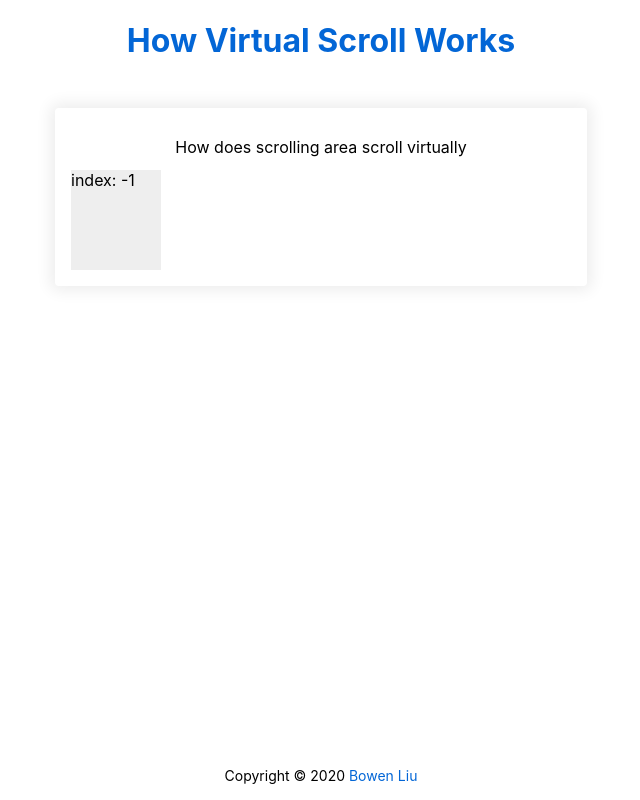
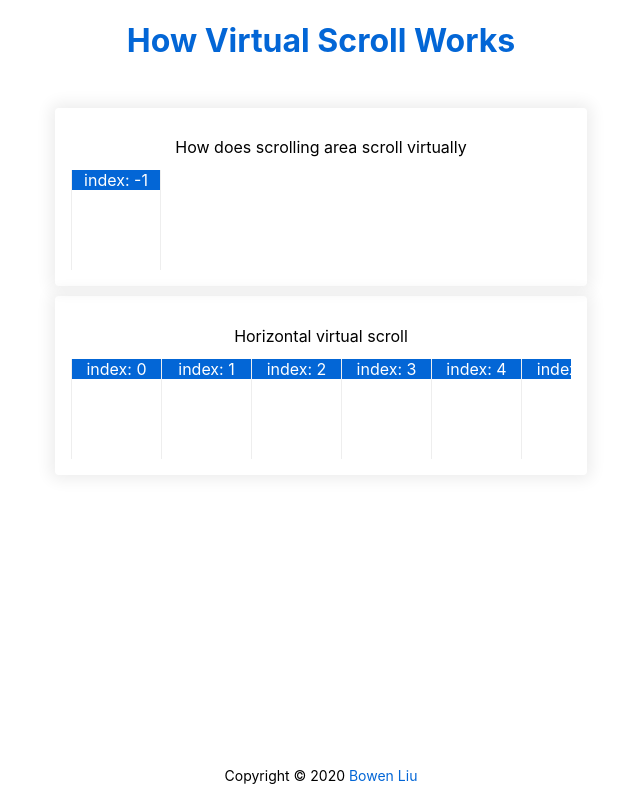
Before and after one commit to lbwa/how-virtual-scorll-works, a React (Create React App) app: page / in a window 1280 px wide. Shown: the whole page, without its empty margins (319-959 px from the left). Built offline with nearby package versions, Linux system fonts and the light colour scheme.

Commit message:
feat(Multiple): impl multiple element virtual scroll

```diff
--- a/src/components/FirstElement.tsx
+++ b/src/components/FirstElement.tsx
@@ -31,12 +31,12 @@ const SingleElement: React.FC<{
       style={createViewportLayout(width, height)}
       onScroll={onscroll}
       ref={ref}
-      className="v-single-element__viewport"
+      className="v-first-element__viewport"
     >
-      {/* scroll area */}
+      {/* scroll area: render original scroll area size for correct scrollbar size */}
       <div
         style={createScrollLayout(size, count, direction)}
-        className="v-single-element__scroll"
+        className="v-first-element__scroll"
       >
         {/* single child element */}
         <Item index={-1} style={createItemLayout(offset, size, direction)}>
--- a/src/components/Item.module.sass
+++ b/src/components/Item.module.sass
@@ -1,3 +1,15 @@
 .container
-  &:nth-child(2n + 1)
-    background-color: #eeeeee
+  display: inline-block
+  text-align: center
+
+  &:nth-child(n + 1)
+    border-left: 1px solid #eeeeee
+
+  &:last-child
+    border-right: 1px solid #eeeeee
+
+.text
+  display: inline-block
+  background-color: #0366d6
+  width: 100%
+  color: white
--- a/src/components/Item.tsx
+++ b/src/components/Item.tsx
@@ -13,7 +13,7 @@ const Item: React.FC<{
       style={style}
       className={classnames('v-item', classes.container)}
     >
-      index: {index}
+      <span className={classes.text}>index: {index}</span>
     </div>
   )
 }
--- /dev/null
+++ b/src/components/MultipleElements.tsx
@@ -0,0 +1,63 @@
+import React, { useMemo } from 'react'
+import {
+  createItemLayout,
+  Direction,
+  createViewportLayout,
+  createScrollLayout,
+  useHorizontalScroll
+} from '../plugins/scroll'
+
+const direction = Direction.horizon
+
+const MultipleElements: React.FC<{
+  width: number
+  height: number
+  size: number
+  count: number
+  render: React.ComponentType<any>
+}> = ({ width, height, size, count, render }) => {
+  const { ref, onscroll, scrollLeft } = useHorizontalScroll<HTMLDivElement>()
+
+  // Which element is the first visible element in the whole content list
+  const firstVisibleNodeIndex = Math.floor(scrollLeft / size)
+
+  // How far away is between the start edge of scrolling container and the
+  // first visible element
+  const visibleOffset = firstVisibleNodeIndex * size
+
+  // How many items
+  const numbersOfVisibleNodes = useMemo(() => {
+    const numbers = Math.ceil(width / size)
+    return numbers + (firstVisibleNodeIndex + numbers <= size ? 1 : 0)
+  }, [firstVisibleNodeIndex, size, width])
+
+  // all visible child items
+  const childrenQueue: React.ComponentType<any>[] = useMemo(
+    () => new Array(numbersOfVisibleNodes).fill(render),
+    [numbersOfVisibleNodes, render]
+  )
+  return (
+    <div
+      style={createViewportLayout(width, height)}
+      onScroll={onscroll}
+      ref={ref}
+      className="v-mul-element__viewport"
+    >
+      {/* scroll area: render original scroll area size for correct scrollbar size */}
+      <div
+        style={createScrollLayout(size, count, direction)}
+        className="v-mul-element__scroll"
+      >
+        {childrenQueue.map((Children, index) => (
+          <Children
+            key={index}
+            index={firstVisibleNodeIndex + index}
+            style={createItemLayout(visibleOffset, size, direction)}
+          />
+        ))}
+      </div>
+    </div>
+  )
+}
+
+export default MultipleElements
--- a/src/views/App.tsx
+++ b/src/views/App.tsx
@@ -3,6 +3,9 @@ import classes from './App.module.sass'
 
 // How does scrolling area scroll virtually
 import FirstElement from '../components/FirstElement'
+// How does element scroll virtually
+import MultipleElements from '../components/MultipleElements'
+import Item from '../components/Item'
 
 const Sample: React.FC<{ title: string }> = ({ title, children }) => (
   <div className={classes.sample}>
@@ -32,6 +35,16 @@ function App() {
         <Sample title="How does scrolling area scroll virtually">
           <FirstElement width={500} height={100} size={90} count={100} />
         </Sample>
+
+        <Sample title="Horizontal virtual scroll">
+          <MultipleElements
+            width={500}
+            height={100}
+            size={90}
+            count={100}
+            render={Item}
+          />
+        </Sample>
       </div>
 
       <footer className={classes.footer}>
```
Also changed, not shown: 1 other file (tests, documents, lock files or other folders).
